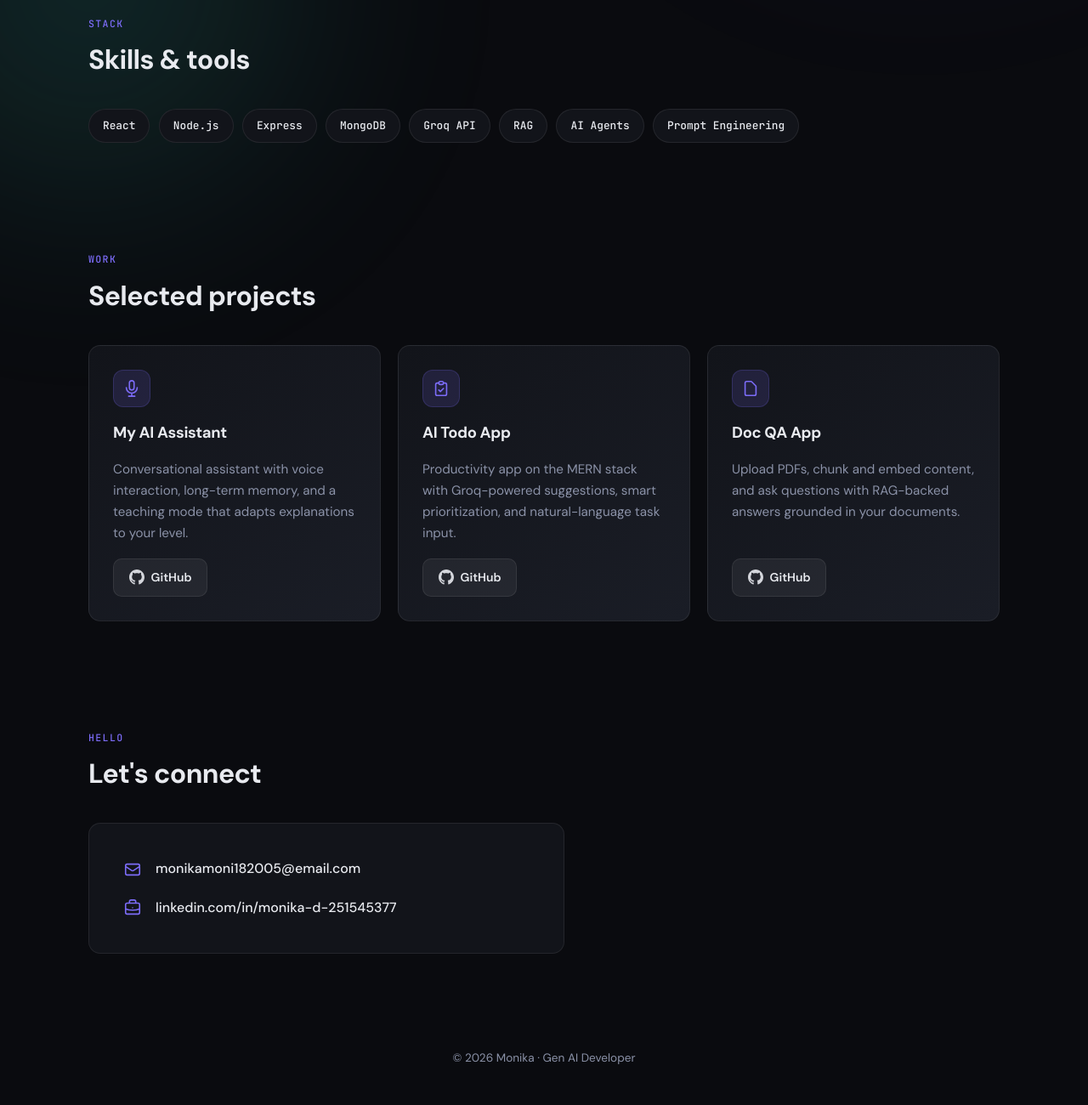
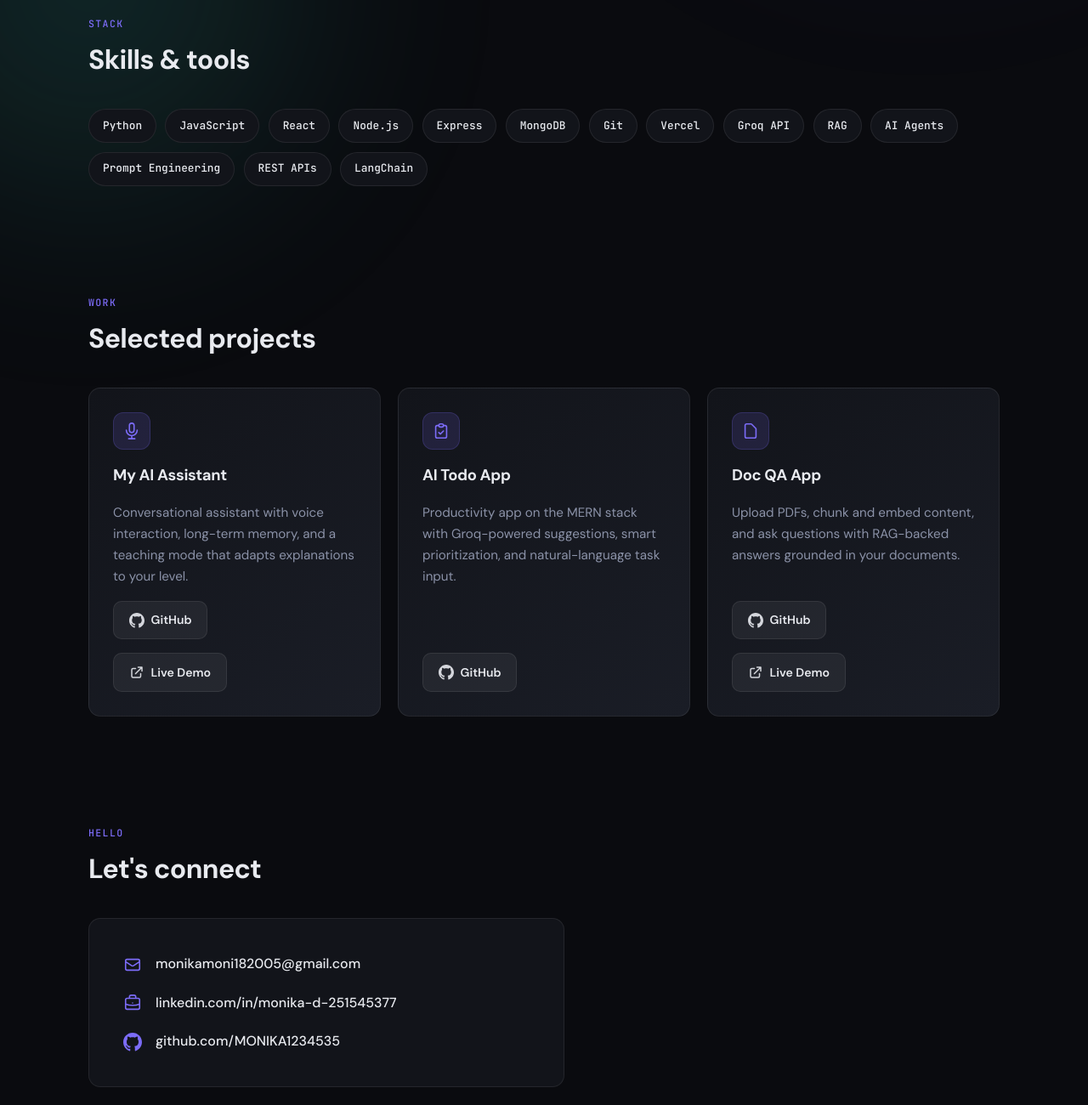
Before and after one commit to MONIKA1234535/Portpolio, a plain HTML site: page index.html in a window 1280 px wide. Shown: the part 660-1960 px from the top of the page at 85% size. Drawn offline with Linux system fonts and the light colour scheme.

Commit message:
update contact and live demo icons

```diff
--- a/index.html
+++ b/index.html
@@ -567,14 +567,20 @@
           <h2 id="skills-heading" class="section-title">Skills &amp; tools</h2>
         </div>
         <div class="skills-grid" role="list">
+          <span class="badge reveal-item" role="listitem">Python</span>
+          <span class="badge reveal-item" role="listitem">JavaScript</span>
           <span class="badge reveal-item" role="listitem">React</span>
           <span class="badge reveal-item" role="listitem">Node.js</span>
           <span class="badge reveal-item" role="listitem">Express</span>
           <span class="badge reveal-item" role="listitem">MongoDB</span>
+          <span class="badge reveal-item" role="listitem">Git</span>
+          <span class="badge reveal-item" role="listitem">Vercel</span>
           <span class="badge reveal-item" role="listitem">Groq API</span>
           <span class="badge reveal-item" role="listitem">RAG</span>
           <span class="badge reveal-item" role="listitem">AI Agents</span>
           <span class="badge reveal-item" role="listitem">Prompt Engineering</span>
+          <span class="badge reveal-item" role="listitem">REST APIs</span>
+          <span class="badge reveal-item" role="listitem">LangChain</span>
         </div>
       </section>
 
@@ -597,6 +603,12 @@
                 <path d="M12 0c-6.626 0-12 5.373-12 12 0 5.302 3.438 9.8 8.207 11.387.599.111.793-.261.793-.577v-2.234c-3.338.726-4.033-1.416-4.033-1.416-.546-1.387-1.333-1.756-1.333-1.756-1.089-.745.083-.729.083-.729 1.205.084 1.839 1.237 1.839 1.237 1.07 1.834 2.807 1.304 3.492.997.107-.775.418-1.305.762-1.604-2.665-.305-5.467-1.334-5.467-5.931 0-1.311.469-2.381 1.236-3.221-.124-.303-.535-1.524.117-3.176 0 0 1.008-.322 3.301 1.23.957-.266 1.983-.399 3.003-.404 1.02.005 2.047.138 3.006.404 2.291-1.552 3.297-1.23 3.297-1.23.653 1.653.242 2.874.118 3.176.77.84 1.235 1.911 1.235 3.221 0 4.609-2.807 5.624-5.479 5.921.43.372.823 1.102.823 2.222v3.293c0 .319.192.694.801.576 4.765-1.589 8.199-6.086 8.199-11.386 0-6.627-5.373-12-12-12z"/>
               </svg>
               GitHub
+            </a>
+            <a class="btn btn--github" href="https://my-ai-assisstant.onrender.com" target="_blank" rel="noopener noreferrer">
+              <svg xmlns="http://www.w3.org/2000/svg" width="18" height="18" fill="none" viewBox="0 0 24 24" stroke="currentColor" stroke-width="2" aria-hidden="true">
+                <path stroke-linecap="round" stroke-linejoin="round" d="M10 6H6a2 2 0 00-2 2v10a2 2 0 002 2h10a2 2 0 002-2v-4M14 4h6m0 0v6m0-6L10 14" />
+              </svg>
+              Live Demo
             </a>
           </article>
 
@@ -630,6 +642,12 @@
               </svg>
               GitHub
             </a>
+            <a class="btn btn--github" href="https://doc-qa-app.onrender.com" target="_blank" rel="noopener noreferrer">
+              <svg xmlns="http://www.w3.org/2000/svg" width="18" height="18" fill="none" viewBox="0 0 24 24" stroke="currentColor" stroke-width="2" aria-hidden="true">
+                <path stroke-linecap="round" stroke-linejoin="round" d="M10 6H6a2 2 0 00-2 2v10a2 2 0 002 2h10a2 2 0 002-2v-4M14 4h6m0 0v6m0-6L10 14" />
+              </svg>
+              Live Demo
+            </a>
           </article>
         </div>
       </section>
@@ -645,7 +663,7 @@
               <path stroke-linecap="round" stroke-linejoin="round" d="M3 8l7.89 5.26a2 2 0 002.22 0L21 8M5 19h14a2 2 0 002-2V7a2 2 0 00-2-2H5a2 2 0 00-2 2v10a2 2 0 002 2z" />
             </svg>
             <div>
-              <a href="mailto:monikamoni182005@email.com">monikamoni182005@email.com</a>
+              <a href="mailto:monikamoni182005@gmail.com">monikamoni182005@gmail.com</a>
             </div>
           </div>
           <div class="contact-row">
@@ -654,6 +672,14 @@
             </svg>
             <div>
               <a href="https://www.linkedin.com/in/monika-d-251545377" target="_blank" rel="noopener noreferrer">linkedin.com/in/monika-d-251545377</a>
+            </div>
+          </div>
+          <div class="contact-row">
+            <svg xmlns="http://www.w3.org/2000/svg" width="22" height="22" viewBox="0 0 24 24" fill="currentColor" style="color: var(--accent); flex-shrink: 0; margin-top: 0.15rem;" aria-hidden="true">
+              <path d="M12 0c-6.626 0-12 5.373-12 12 0 5.302 3.438 9.8 8.207 11.387.599.111.793-.261.793-.577v-2.234c-3.338.726-4.033-1.416-4.033-1.416-.546-1.387-1.333-1.756-1.333-1.756-1.089-.745.083-.729.083-.729 1.205.084 1.839 1.237 1.839 1.237 1.07 1.834 2.807 1.304 3.492.997.107-.775.418-1.305.762-1.604-2.665-.305-5.467-1.334-5.467-5.931 0-1.311.469-2.381 1.236-3.221-.124-.303-.535-1.524.117-3.176 0 0 1.008-.322 3.301 1.23.957-.266 1.983-.399 3.003-.404 1.02.005 2.047.138 3.006.404 2.291-1.552 3.297-1.23 3.297-1.23.653 1.653.242 2.874.118 3.176.77.84 1.235 1.911 1.235 3.221 0 4.609-2.807 5.624-5.479 5.921.43.372.823 1.102.823 2.222v3.293c0 .319.192.694.801.576 4.765-1.589 8.199-6.086 8.199-11.386 0-6.627-5.373-12-12-12z"/>
+            </svg>
+            <div>
+              <a href="https://github.com/MONIKA1234535" target="_blank" rel="noopener noreferrer">github.com/MONIKA1234535</a>
             </div>
           </div>
         </div>
```
